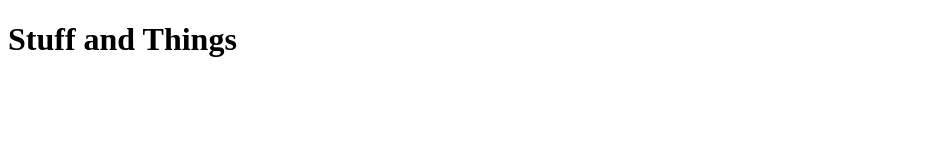
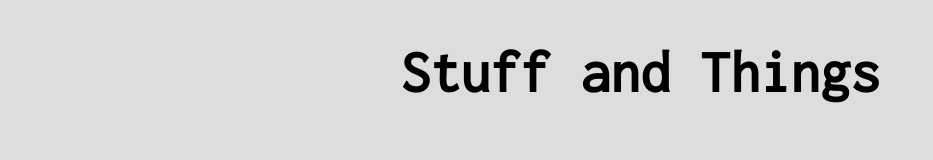
Before and after one commit to metcalma/tribute_page, a plain HTML site: page index.html in a window 1280 px wide. Shown: the whole page, without its empty margins (0-933 px from the left). Drawn offline with Linux system fonts and the light colour scheme.

Commit message:
edit 3
connected css and html files and slowly adding things to make it pretty

```diff
--- a/index.html
+++ b/index.html
@@ -1,10 +1,17 @@
 <!DOCTYPE html>
 <html>
 <head>
+  <link href="https://fonts.googleapis.com/css?family=Inconsolata" rel="stylesheet">
 <title> Stuff and Things </title>
+<link href= "style.css" rel= "stylesheet">
+</head>
 
-</head>
 <body>
   <h1> Stuff and Things </h1>
+  <main>
+
+  </main>
+
+
 </body>
 </html>
--- a/style.css
+++ b/style.css
@@ -1,4 +1,13 @@
-//style and such
+
 body {
-  background-color: #fff;
+  margin: 150;
+  border: 10;
+
+  background-color: #DDDDDD;
+  border-color: #FFF;
+
+  text-align: center;
+  font-size: 30px;
+  font-family: 'Inconsolata', monospace;
+
 }
```
